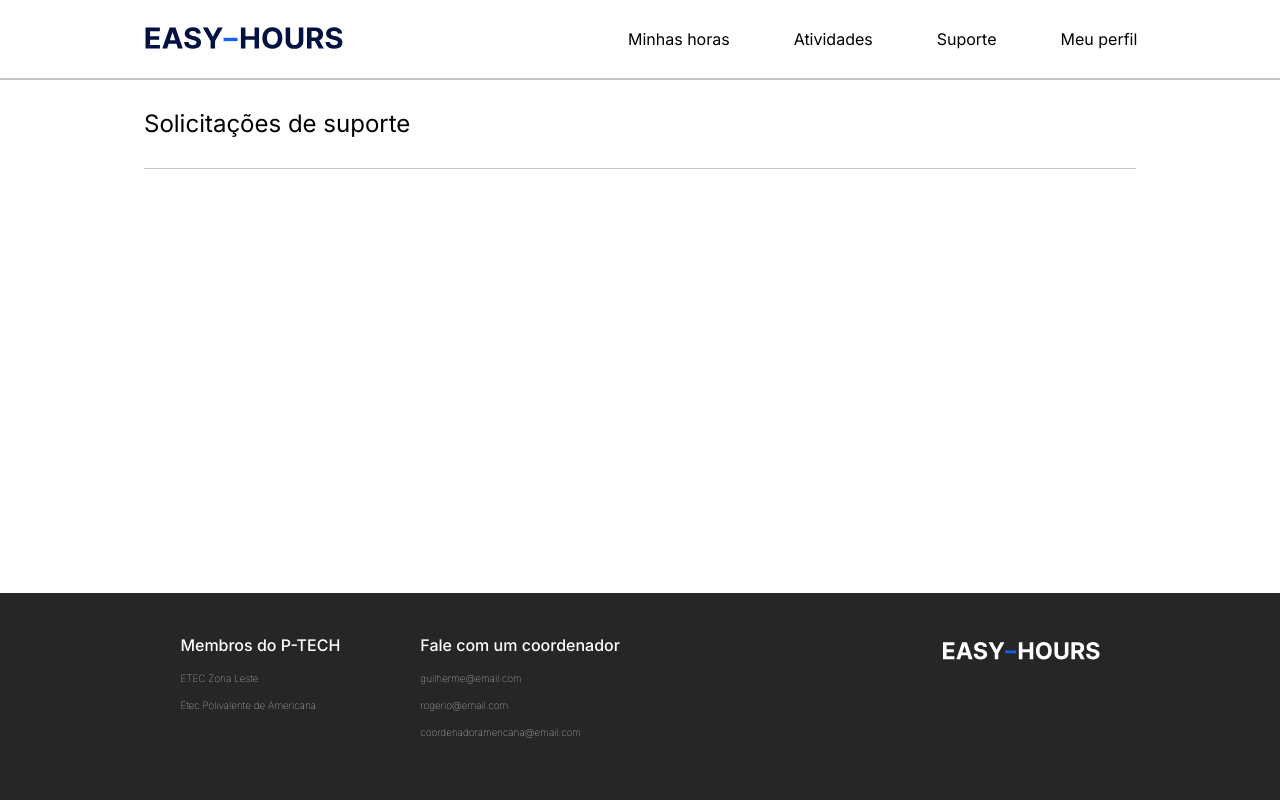
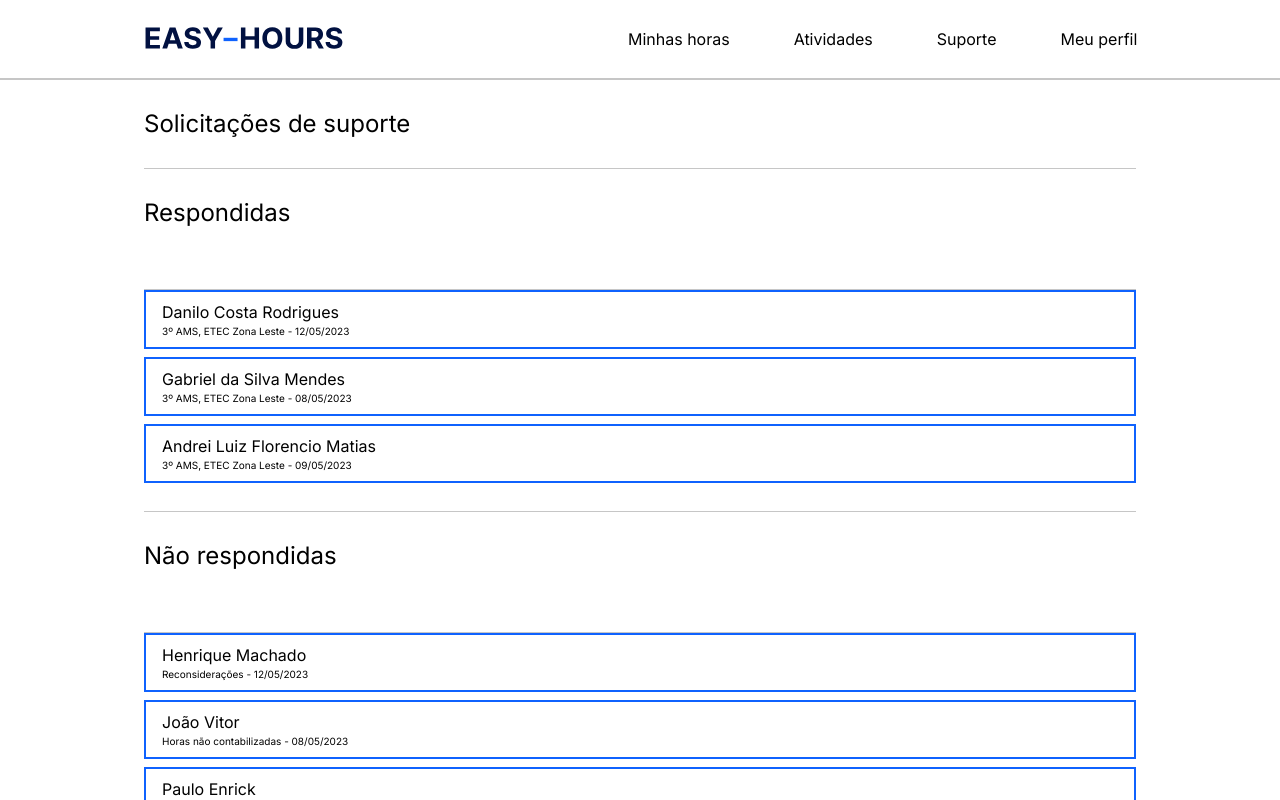
Before and after one commit to gabrielMendes21/tcc-etecZL, a Next.js app in the folder front/: page /coordenador-ETEC/suporte in a window 1280 px wide. Shown: the top 800 px of the page. Built offline with nearby package versions, Linux system fonts and the light colour scheme.

Commit message:
add support pages content

```diff
--- a/front/src/app/(authenticated)/aluno/atividades/pre-projeto/page.jsx
+++ b/front/src/app/(authenticated)/aluno/atividades/pre-projeto/page.jsx
@@ -16,7 +16,7 @@ export default function Atividade() {
         {/* Task details */}
         <div>
           <h2 className="font-medium">Detalhes da tarefa:</h2>
-          <p className="p-3 text-justify text-xs leading-relaxed">
+          <p className="py-3 text-justify text-xs leading-relaxed">
             Lorem ipsum dolor sit amet consectetur adipisicing elit. Facilis
             iure corporis hic sit voluptate odit consequatur, eaque eum
             voluptatum, quaerat dolorum veritatis quis exercitationem error
--- a/front/src/app/(authenticated)/coordenador-ETEC/atividades/pitch/page.jsx
+++ b/front/src/app/(authenticated)/coordenador-ETEC/atividades/pitch/page.jsx
@@ -19,7 +19,7 @@ export default function Pitch() {
         {/* Task details */}
         <div>
           <h2 className="font-medium">Detalhes da tarefa:</h2>
-          <p className="p-3 text-justify text-xs leading-relaxed">
+          <p className="py-3 text-justify text-xs leading-relaxed">
             Lorem ipsum dolor sit amet consectetur adipisicing elit. Facilis
             iure corporis hic sit voluptate odit consequatur, eaque eum
             voluptatum, quaerat dolorum veritatis quis exercitationem error
--- a/front/src/app/(authenticated)/coordenador-ETEC/suporte/page.jsx
+++ b/front/src/app/(authenticated)/coordenador-ETEC/suporte/page.jsx
@@ -1,10 +1,51 @@
+import Card from '@/components/Card'
 import H1 from '@/components/H1'
+import H2 from '@/components/H2'
 import Main from '@/components/Main'
+import Link from 'next/link'
 
 export default function Suporte() {
   return (
     <Main>
       <H1 title="Solicitações de suporte" />
+
+      <H2 title="Respondidas" />
+      <div className="classes space-y-2">
+        <Link href="/coordenador-ETEC/suporte/suporte1">
+          <Card>
+            <span className="text-base">Danilo Costa Rodrigues</span>
+            <span>3º AMS, ETEC Zona Leste - 12/05/2023</span>
+          </Card>
+        </Link>
+        <Card>
+          <span className="text-base">Gabriel da Silva Mendes</span>
+          <span>3º AMS, ETEC Zona Leste - 08/05/2023</span>
+        </Card>
+        <Card>
+          <span className="text-base">Andrei Luiz Florencio Matias</span>
+          <span>3º AMS, ETEC Zona Leste - 09/05/2023</span>
+        </Card>
+      </div>
+
+      <hr className="border-[#C6C6C6] mt-7" />
+
+      <H2 title="Não respondidas" />
+      <div className="classes space-y-2">
+        <Link href="/coordenador-ETEC/suporte/suporte2">
+          <Card>
+            <span className="text-base">Henrique Machado</span>
+            <span>Reconsiderações - 12/05/2023</span>
+          </Card>
+        </Link>
+        <Card>
+          <span className="text-base">João Vitor</span>
+          <span>Horas não contabilizadas - 08/05/2023</span>
+        </Card>
+        <Card>
+          <span className="text-base">Paulo Enrick</span>
+          <span>Problemas no site - 09/05/2023</span>
+        </Card>
+      </div>
     </Main>
   )
 }
--- a/front/src/app/(authenticated)/coordenador-ETEC/suporte/suporte1/page.jsx
+++ b/front/src/app/(authenticated)/coordenador-ETEC/suporte/suporte1/page.jsx
@@ -1,10 +1,36 @@
 import H1 from '@/components/H1'
 import Main from '@/components/Main'
+import { ArrowRight } from 'lucide-react'
+import Link from 'next/link'
 
 export default function Suporte() {
   return (
     <Main>
-      <H1 title="Suporte1" />
+      <H1 title="Suporte" />
+      {/* Support message */}
+      <div className="my-8">
+        <h2 className="font-medium md:text-xl">Mensagem:</h2>
+        <p className="py-3 text-justify text-xs md:text-base leading-relaxed">
+          Olá. Gostaria de fazer uma consideração sobre as minhas horas, que não
+          foram contabilizadas, sendo que eu fiz todas as atividades propostas
+          pelo programa.
+        </p>
+      </div>
+
+      <span className="text-xs block">
+        Danilo Costa Rodrigues - 3º AMS, ETEC Zona Leste
+      </span>
+      <span className="font-light text-xs text[#525252]">12/05/2023</span>
+
+      <hr className="border-[#C6C6C6] my-8" />
+
+      <Link
+        href="/coordenador-ETEC/atividades/pitch/editar"
+        className="flex justify-between items-center w-full text-left font-light bg-highlighted hover:brightness-110 transition-all text-white mt-7 p-3"
+      >
+        Responder
+        <ArrowRight strokeWidth={1} />
+      </Link>
     </Main>
   )
 }
--- /dev/null
+++ b/front/src/app/(authenticated)/coordenador-ETEC/suporte/suporte2/page.jsx
@@ -0,0 +1,45 @@
+import H1 from '@/components/H1'
+import Main from '@/components/Main'
+
+export default function Suporte() {
+  return (
+    <Main>
+      <H1 title="Suporte" />
+      {/* Support message */}
+      <div className="my-8">
+        <h2 className="font-medium md:text-xl">Mensagem:</h2>
+        <p className="py-3 text-justify text-xs md:text-base leading-relaxed">
+          Olá. Gostaria de fazer uma consideração sobre uma sessão que tivemos
+          no mês passado, na qual eu estava presente, porém no app consta que eu
+          não estava.
+        </p>
+
+        {/* Support message onwer */}
+        <span className="text-xs block">
+          Henrique Machado - 3º AMS, ETEC Zona Leste
+        </span>
+        <span className="font-light text-xs text[#525252]">12/05/2023</span>
+      </div>
+
+      <hr className="border-[#C6C6C6] my-8" />
+
+      {/* Support response */}
+      <div className="my-8">
+        <h2 className="font-medium md:text-xl">Resposta:</h2>
+        <p className="py-3 text-justify text-xs md:text-base leading-relaxed">
+          Olá, Henrique! Obrigado pela observação, ela foi considerada e já
+          adicionei horas ao seu currículo P-TECH. Obrigado e tenha um bom dia.
+        </p>
+
+        <span className="text-xs block">
+          Rogério Bezerra? - Coordenador, ETEC Zona Leste
+        </span>
+        <span className="font-light text-xs text[#525252]">12/05/2023</span>
+      </div>
+
+      <div className="flex justify-between items-center w-full text-left font-light bg-[#b8b8b8] text-white mt-7 p-3">
+        Respondida!
+      </div>
+    </Main>
+  )
+}
```
